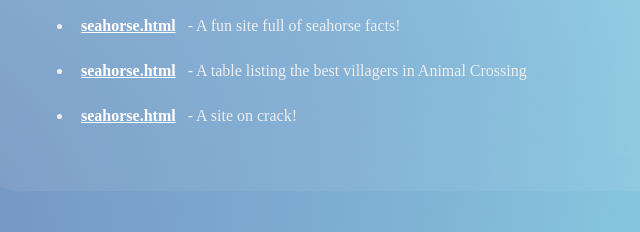
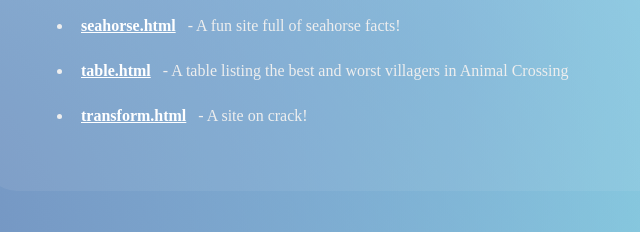
Before and after one commit to laaaayllaa/lcc-site, a plain HTML site: page index.html in a window 1280 px wide. Shown: the part 354-586 px from the top of the page, 223-863 px from the left. Drawn offline with Linux system fonts and the light colour scheme.

Commit message:
Update index.html

```diff
--- a/index.html
+++ b/index.html
@@ -131,10 +131,10 @@
                 <strong><a href="seahorse.html" target="_blank">seahorse.html</a></strong> - A fun site full of seahorse facts!
             </li>
             <li>
-                <strong><a href="table.html" target="_blank">seahorse.html</a></strong> - A table listing the best villagers in Animal Crossing
+                <strong><a href="table.html" target="_blank">table.html</a></strong> - A table listing the best and worst villagers in Animal Crossing
             </li>
             <li>
-                <strong><a href="transform.html" target="_blank">seahorse.html</a></strong> - A site on crack!
+                <strong><a href="transform.html" target="_blank">transform.html</a></strong> - A site on crack!
             </li>
         </ul>
     </main>
```
